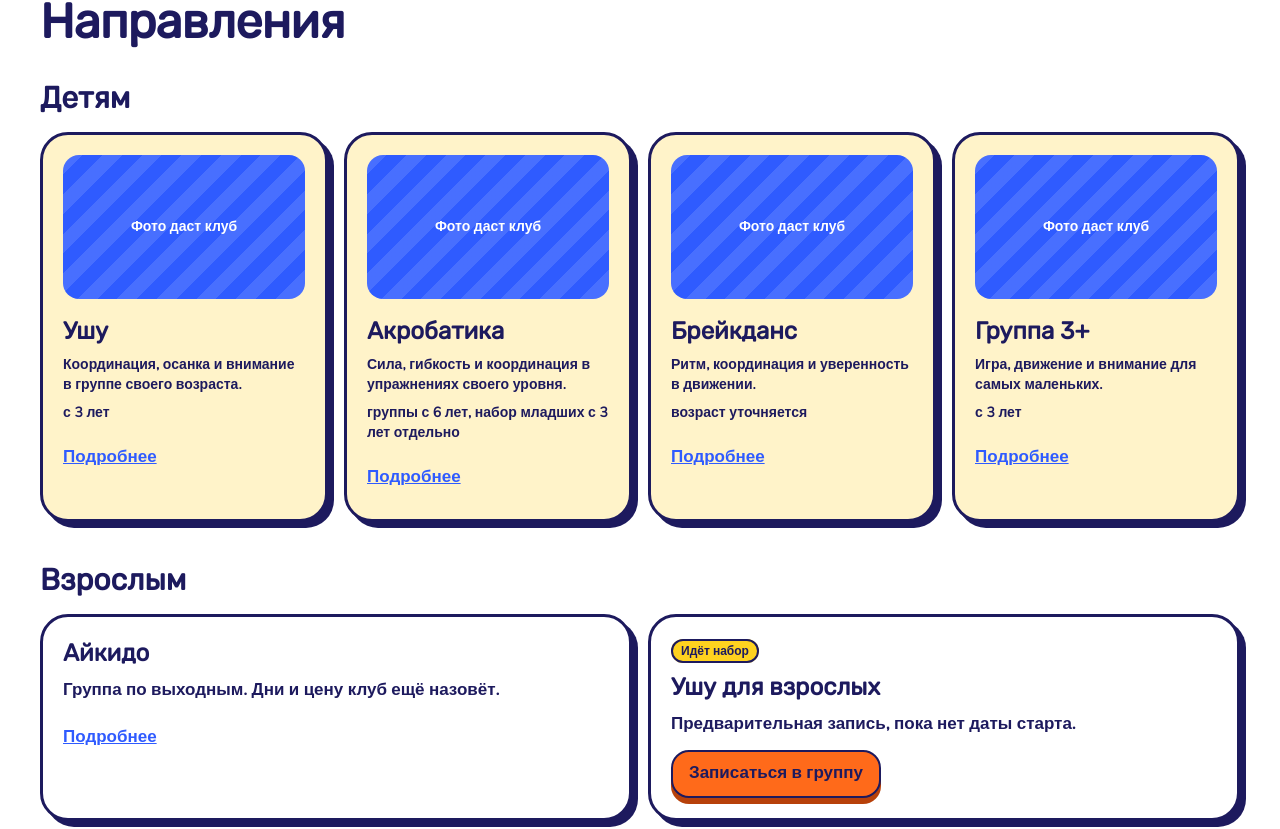
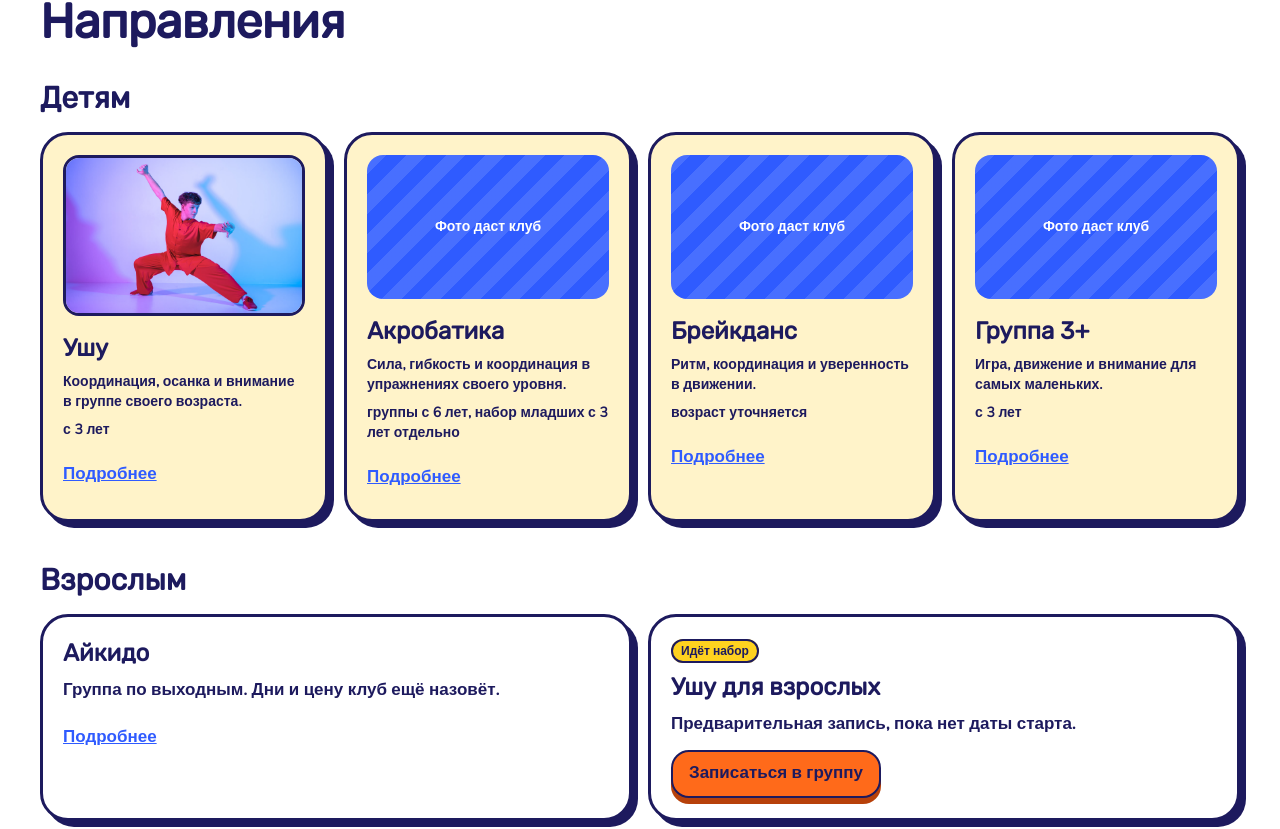
Before and after one commit to MikhailPiatykh-bot/club3v, a Next.js app: page / in a window 1280 px wide. Shown: the part 1916-2745 px from the top of the page. Built offline with nearby package versions, Linux system fonts and the light colour scheme; no server answers.

Commit message:
Поставить фото стойки в карточку ушу на главной.
Co-authored-by: MikhailPiatykh-bot <MikhailPiatykh-bot@users.noreply.github.com>

```diff
--- a/components/home-view.tsx
+++ b/components/home-view.tsx
@@ -154,7 +154,13 @@ export function HomeView() {
           <div className="mt-4 grid gap-4 md:grid-cols-2 xl:grid-cols-4">
             {directionCards.map((card) => (
               <article key={card.href} className="rounded-card border-[3px] border-ink bg-cream p-5 shadow-card">
-                <div className="stripes mb-4 grid h-36 place-items-center rounded-2xl text-center text-sm font-black text-white">Фото даст клуб</div>
+                {card.photo ? (
+                  <div className="relative mb-4 aspect-[3/2] overflow-hidden rounded-2xl border-[3px] border-ink">
+                    <Image src={card.photo} alt={card.photoAlt} fill sizes="(min-width: 1280px) 280px, 50vw" className="object-cover" />
+                  </div>
+                ) : (
+                  <div className="stripes mb-4 grid h-36 place-items-center rounded-2xl text-center text-sm font-black text-white">Фото даст клуб</div>
+                )}
                 <h3 className="font-display text-2xl font-black">{card.nav}</h3>
                 <p className="mt-2 text-sm">{card.card}</p>
                 <p className="mt-2 text-sm font-extrabold">{card.ages}</p>
--- a/content/directions.json
+++ b/content/directions.json
@@ -10,6 +10,8 @@
     "card": "Координация, осанка и внимание в группе своего возраста.",
     "ages": "с 3 лет",
     "recruiting": false,
+    "photo": "/photos/wushu.jpg",
+    "photoAlt": "Ученик клуба в стойке ушу",
     "givesTitle": "Что даёт ребёнку",
     "gives": [
       "Координация и работа над осанкой в посильной нагрузке",
@@ -28,6 +30,8 @@
     "card": "Сила, гибкость и координация в упражнениях своего уровня.",
     "ages": "группы с 6 лет, набор младших с 3 лет отдельно",
     "recruiting": false,
+    "photo": null,
+    "photoAlt": "",
     "givesTitle": "Что даёт ребёнку",
     "gives": [
       "Гибкость и уверенное движение",
@@ -46,6 +50,8 @@
     "card": "Ритм, координация и уверенность в движении.",
     "ages": "возраст уточняется",
     "recruiting": false,
+    "photo": null,
+    "photoAlt": "",
     "givesTitle": "Что даёт ребёнку",
     "gives": [
       "Физическое развитие и растяжка",
@@ -64,6 +70,8 @@
     "card": "Игра, движение и внимание для самых маленьких.",
     "ages": "с 3 лет",
     "recruiting": false,
+    "photo": null,
+    "photoAlt": "",
     "givesTitle": "Чем занимаются малыши",
     "gives": [
       "Гимнастические упражнения, кувырки и прыжки на батуте",
```
Also changed, not shown: public/photos/wushu.jpg (added).
